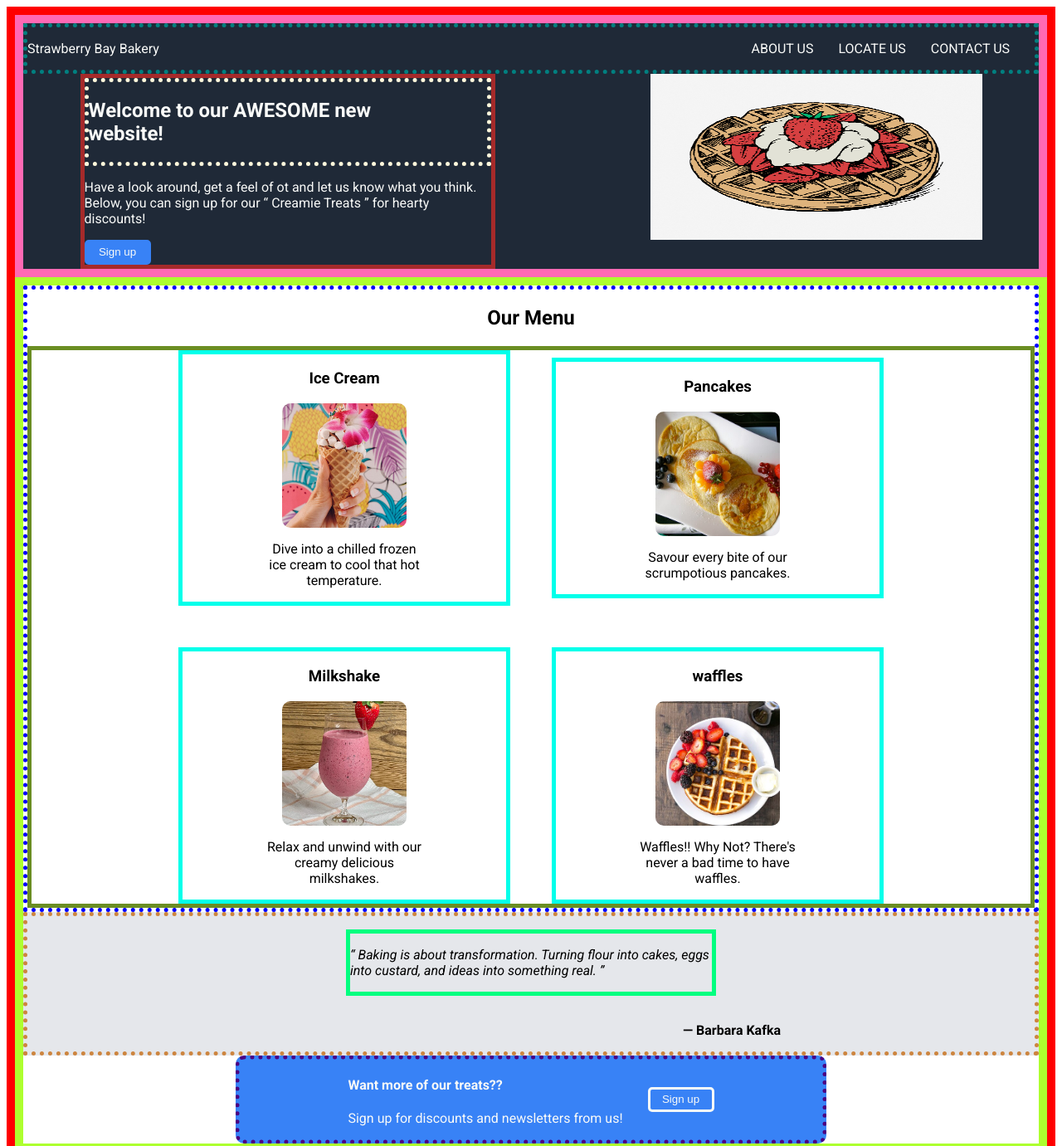
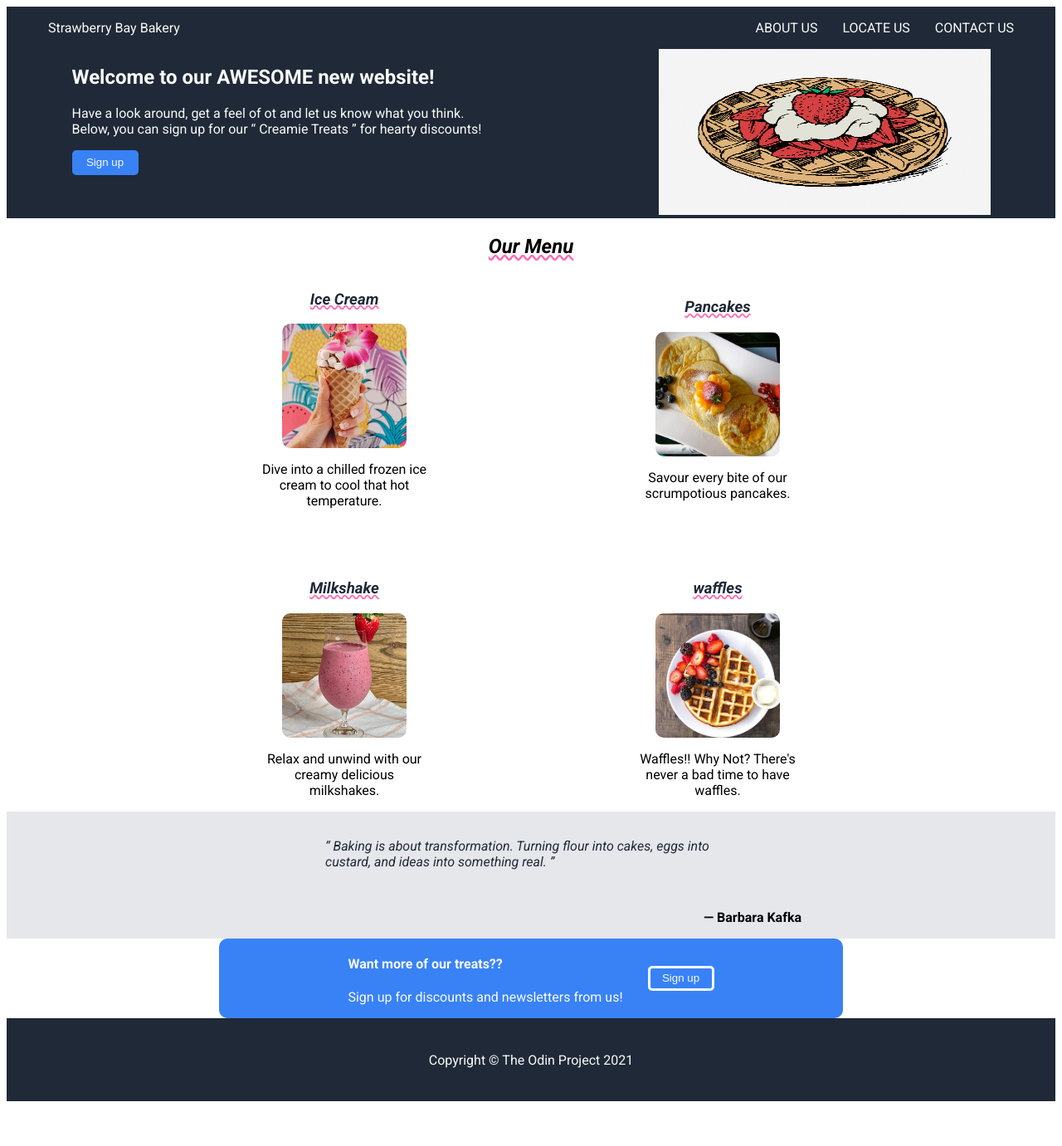
Before and after one commit to PatienceQuartey/odinLandingPage, a plain HTML site: page index.html in a window 1280 px wide. Shown: the top 1381 px of the page at 83% size. After the commit the page ends 1335 px from the top, so only its background shows below. Drawn offline with Linux system fonts and the light colour scheme.

Commit message:
feat: edits to style.css
- Edited file to style h2, h3 and blockquote.
- Commented out border stylings on conitainers.
- Substituted padding in ul tag for justify-content in logo
 navigation container with added padding.

```diff
--- a/style.css
+++ b/style.css
@@ -2,7 +2,7 @@
     box-sizing: border-box;
 }
 body{
-    border: 10px solid red;
+    /*border: 10px solid red; */
     display: flex;
     flex-direction: column;
     /*
@@ -13,7 +13,7 @@ body{
 
 
 footer{
-    border: 10px solid saddlebrown;
+   /* border: 10px solid saddlebrown; */
     margin-top: auto;
     background-color: #1F2937;
     color: #F9FAF8;
@@ -24,7 +24,7 @@ footer{
 }
 
 main{
-    border: 10px solid greenyellow;
+   /* border: 10px solid greenyellow; */
     display: flex;
     flex-direction: column;
 
@@ -32,7 +32,7 @@ main{
 
 .call-to-action{
 
-    border: 5px dotted indigo;
+    /* border: 5px dotted indigo; */
     display: flex;
     justify-content: center;
     background-color: #3882F6;
@@ -46,7 +46,7 @@ main{
 }
 
 .the-quote{
-    border: 5px dotted peru;
+   /* border: 5px dotted peru; */
     display: flex;
     flex-direction: column;
     background-color: #E5E7EB;
@@ -54,7 +54,7 @@ main{
 }
 
 .menu-container{
-    border: 5px dotted blue;
+   /* border: 5px dotted blue; */
     display: flex;
     flex-direction: column;
     justify-content: center;
@@ -71,7 +71,7 @@ main{
 }
 
 .header-container{
-    border: 10px solid hotpink;
+   /* border: 10px solid hotpink; */
     display: flex;
     flex-direction: column;
     color: #F9FAF8;
@@ -87,9 +87,16 @@ main{
 }
 
 .logo-and-nav{
-    border: 5px dotted teal;
-    display: flex;
-    align-items: center;
+  /*border: 5px dotted teal; */
+  display: flex;
+  align-items: center;
+  justify-content: space-between;
+  padding-left: 50px;
+  padding-right: 50px;
+
+
+
+
 
 
 }
@@ -98,8 +105,7 @@ ul{
     display: flex;
     gap: 30px;
     list-style-type: none;
-    margin-left: auto;
-    padding-right: 30px;
+
 }
 
 h1{
@@ -119,7 +125,7 @@ h1{
     display: flex;
     justify-content: center;
     align-items: center;
-    border: 5px solid olivedrab;
+   /* border: 5px solid olivedrab; */
     gap: 50px;
     flex-wrap: wrap;
     flex: 1;
@@ -128,7 +134,7 @@ h1{
 }
 
 .menu-item{
-    border: 5px solid rgb(0, 255, 234);
+  /*  border: 5px solid rgb(0, 255, 234); */
     display: flex;
     flex-direction: column;
     align-items: center;
@@ -164,7 +170,7 @@ h1{
 blockquote{
     display: flex;
     justify-content: center;
-    border: 5px solid springgreen;
+   /* border: 5px solid springgreen; */
     margin-right: 30vw;
     margin-left: 30vw;
     font-style: italic;
@@ -176,14 +182,14 @@ blockquote{
 }
 
 .hero-text{
-    border: 5px solid brown;
+   /* border: 5px solid brown; */
     width: 500px;
 
 
 }
 
 .intro-text{
-    border: 5px dotted cornsilk;
+   /* border: 5px dotted cornsilk; */
     padding-right: 50px;
 
 }
@@ -200,3 +206,12 @@ a:hover{
     cursor: pointer;
     color: #F9FAF8;
 }
+
+h2, h3{
+    text-decoration: underline wavy hotpink;
+    font-style: italic;
+}
+
+blockquote, h3{
+    color: #1F2937;
+}
```
